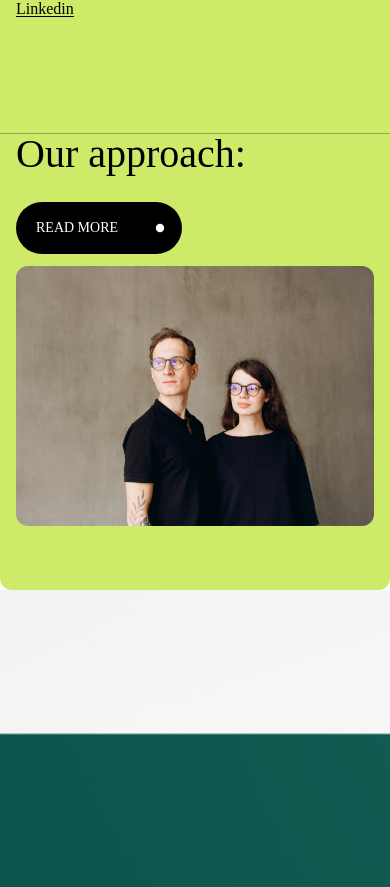
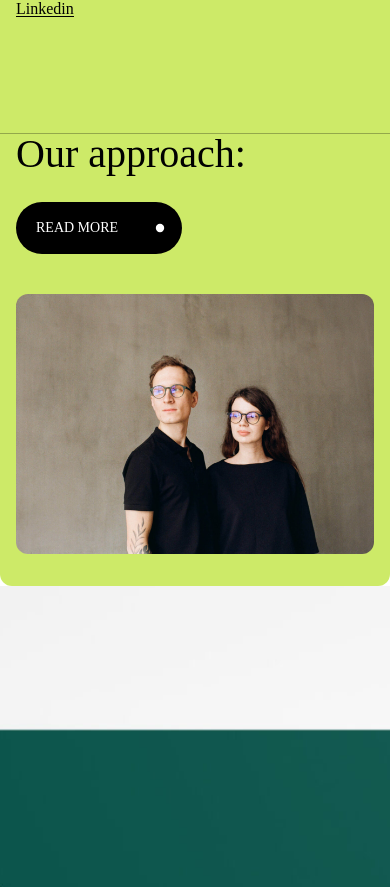
Before and after one commit to Rodro-Kumar/Modern-Web, a React (Vite) app: page / in a window 390 px wide. Shown: the part 1497-2384 px from the top of the page. Built offline with nearby package versions, Linux system fonts and the light colour scheme; a web font is replaced by a local one.

Commit message:
modified

```diff
--- a/src/Component/About.jsx
+++ b/src/Component/About.jsx
@@ -14,8 +14,8 @@ const About = () => {
         className="bg-[#cdea68] rounded-xl pt-20 pb-4 about"
       >
         <div className="pb-14 border-b border-[#00000048]">
-          <div className="container px-4 sm:px-0">
-            <h1 className="max-w-[1088px] text-[30px] sm:text-[52px] text-black font-normal font-['Neue_Montreal'] leading-[30px] sm:leading-[52px]">
+          <div className="container px-4 lg:px-0">
+            <h1 className="max-w-[1088px] text-[30px] sm:text-[40px] md:text-[52px] text-black font-normal font-['Neue_Montreal'] leading-[30px] sm:leading-[52px]">
               Ochi is a strategic partner for fast-grow­ing tech businesses that
               need to{" "}
               <span className=" cursor-pointer under-hover">raise funds,</span>{" "}
@@ -33,7 +33,7 @@ const About = () => {
           </div>
         </div>
         <div className="border-b border-[#00000048] pt-4 pb-28 common">
-          <div className="container flex justify-between flex-col sm:flex-row px-4 sm:px-0">
+          <div className="container flex justify-between flex-col sm:flex-row px-4 lg:px-0">
             <div>
               <p className="font-['Neue_Montreal'] text-base font-normal text-black">
                 What you can expect:
@@ -95,15 +95,15 @@ const About = () => {
         </div>
         <div>
           <div className="container">
-            <div className="approach flex justify-between pb-12 flex-col sm:flex-row px-4 sm:px-0">
+            <div className="approach flex justify-between pb-4 sm:pb-12 flex-col md:flex-row px-4 lg:px-0">
               <div>
-                <h4 className="text-[40px] sm:text-[52px] font-['Neue_Montreal'] font-normal leading-none mb-7">
+                <h4 className="text-[40px] lg:text-[52px] font-['Neue_Montreal'] font-normal leading-none mb-7 ">
                   Our approach:
                 </h4>
                 <button
                   onMouseEnter={() => sethovering(true)}
                   onMouseLeave={() => sethovering(false)}
-                  className="group readMoreBtn flex items-center bg-black py-3 pl-5 pr-2 rounded-full hover:bg-[#1d1d1d]"
+                  className="group readMoreBtn flex items-center bg-black py-3 pl-5 pr-2 rounded-full hover:bg-[#1d1d1d] sm:mb-7 md:mb-0"
                 >
                   <a
                     href="#"
@@ -111,13 +111,13 @@ const About = () => {
                   >
                     READ MORE
                   </a>
-                  <div className=" w-7 sm:w-10 h-7 sm:h-10 scale-[0.3] bg-white rounded-full flex items-center justify-center text-xl ml-7 group-hover:scale-[1] transition-all">
+                  <div className=" w-7 lg:w-10 h-7 lg:h-10 scale-[0.3] bg-white rounded-full flex items-center justify-center text-xl ml-7 group-hover:scale-[1] transition-all">
                     <GoArrowUpRight className="hidden group-hover:block" />
                   </div>
                 </button>
               </div>
               <div
-                className={`imgContainer sm:h-[420px] h-[260px] max-w-[587px] mt-3 bg-red-700 rounded-xl overflow-hidden ${
+                className={`imgContainer sm:h-[420px] h-[260px] max-w-[587px] sm:mt-3 mt-10 bg-red-700 rounded-xl overflow-hidden ${
                   hovering ? "scale-95" : null
                 }`}
               >
```
